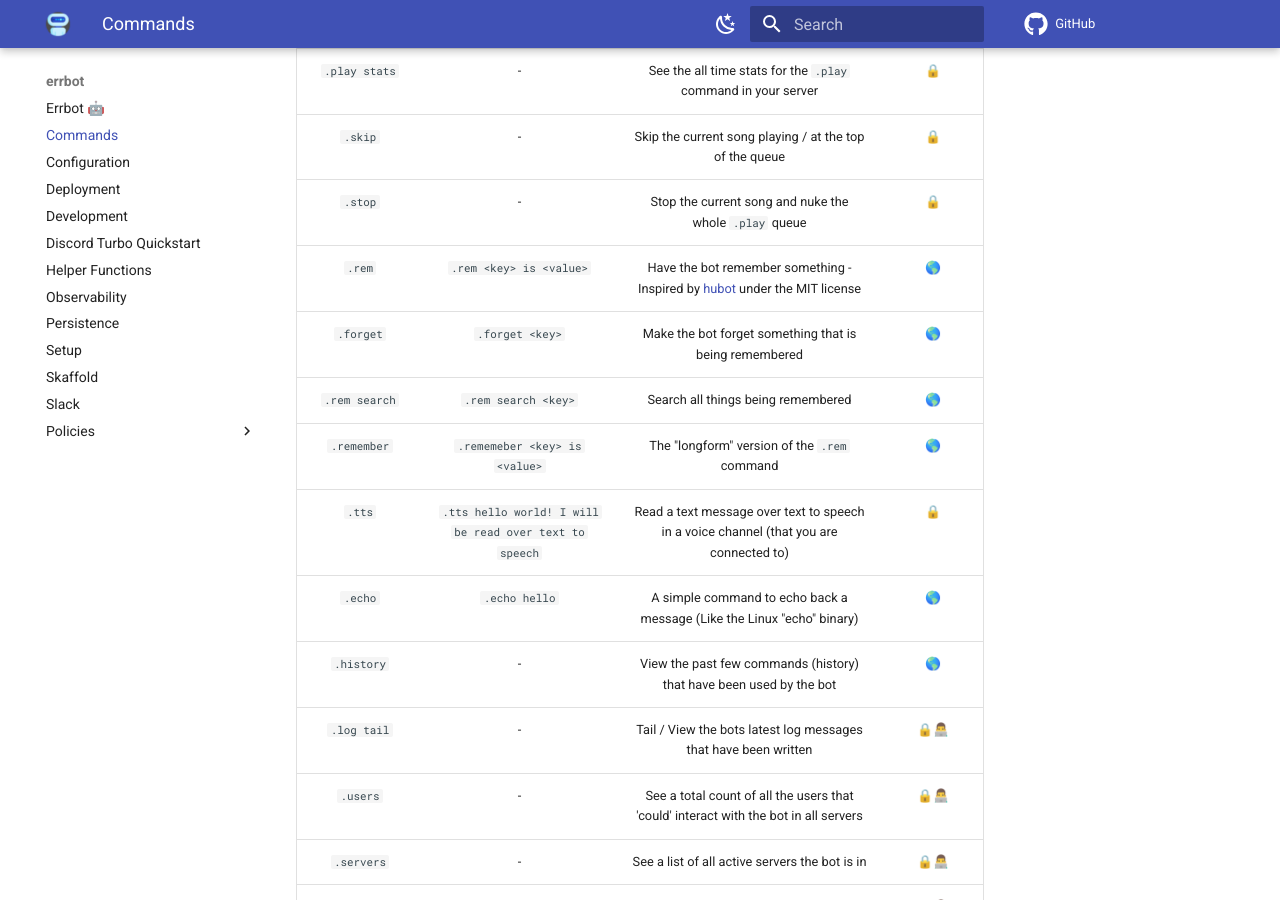
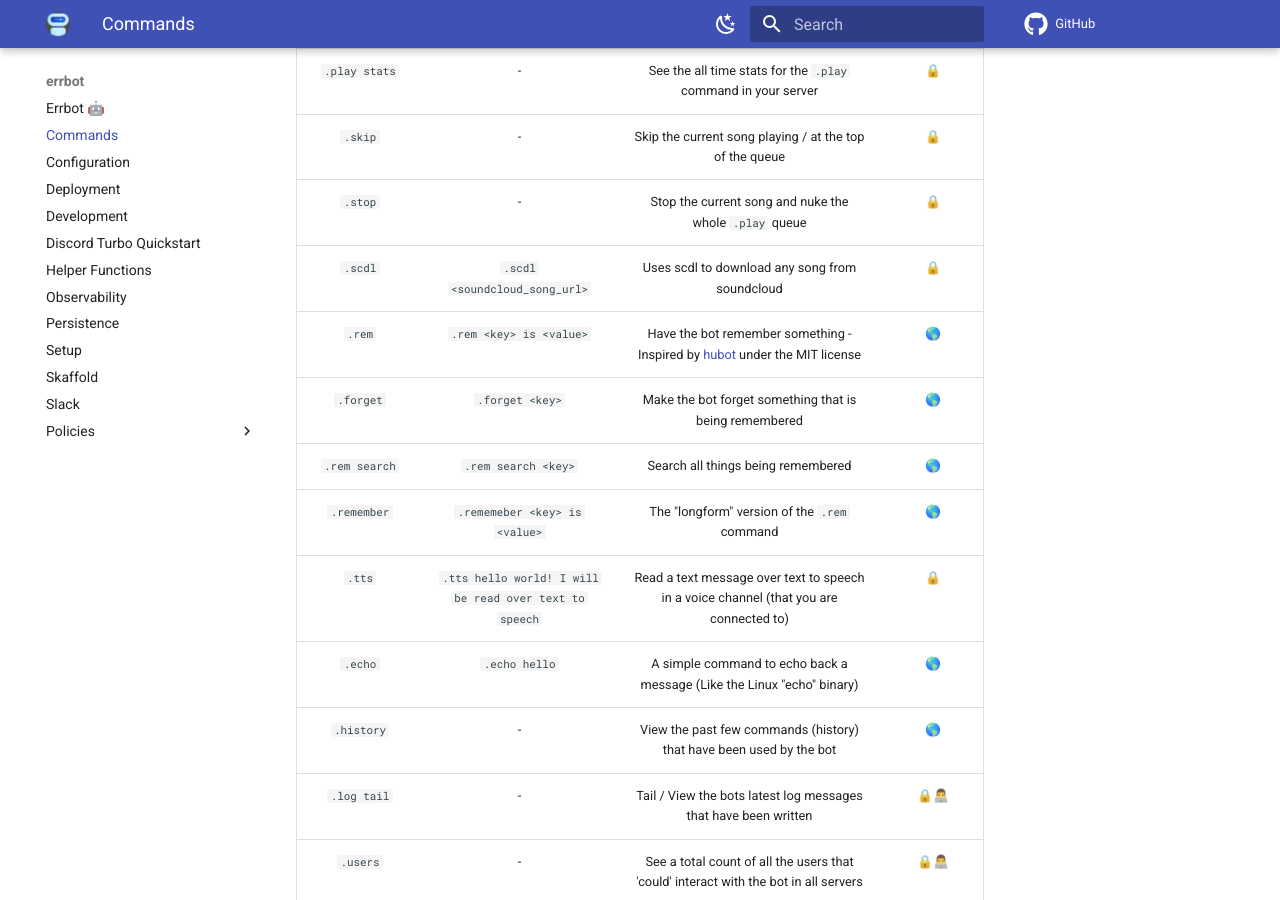
Before and after one commit to GrantBirki/errbot, an MkDocs documentation site: the page built from docs/commands.md, in a window 1280 px wide and 900 px high, scrolled down 2689 px. Built offline with MkDocs 1.6.1 and Material for MkDocs 9.7.7, drawn with Linux system fonts in a browser that asks for light colours; comment, search, counter and statistics services are not loaded.

Commit message:
add scdl command to docs

```diff
--- a/docs/commands.md
+++ b/docs/commands.md
@@ -51,6 +51,7 @@ The following commands are all available via the chatbot:
 | `.play stats` | - | See the all time stats for the `.play` command in your server | 🔒 |
 | `.skip` | - | Skip the current song playing / at the top of the queue | 🔒 |
 | `.stop` | - | Stop the current song and nuke the whole `.play` queue | 🔒 |
+| `.scdl` | `.scdl <soundcloud_song_url>` | Uses scdl to download any song from soundcloud | 🔒 |
 | `.rem` | `.rem <key> is <value>` | Have the bot remember something - Inspired by [hubot](https://github.com/github/hubot-scripts/blob/master/src/scripts/remember.coffee) under the MIT license | 🌎 |
 | `.forget` | `.forget <key>` | Make the bot forget something that is being remembered | 🌎 |
 | `.rem search` | `.rem search <key>` | Search all things being remembered | 🌎 |
```
